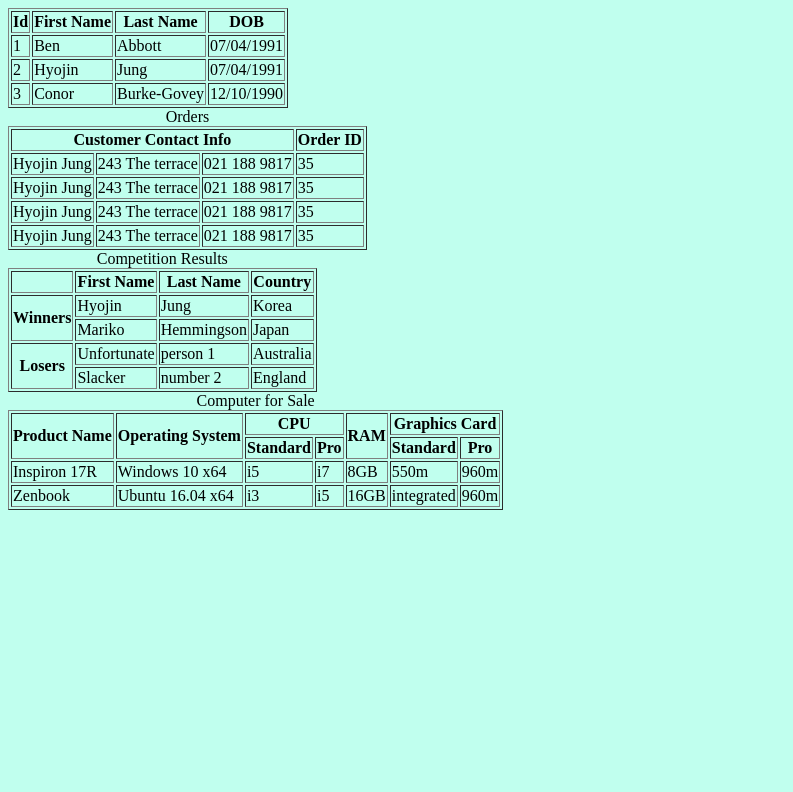
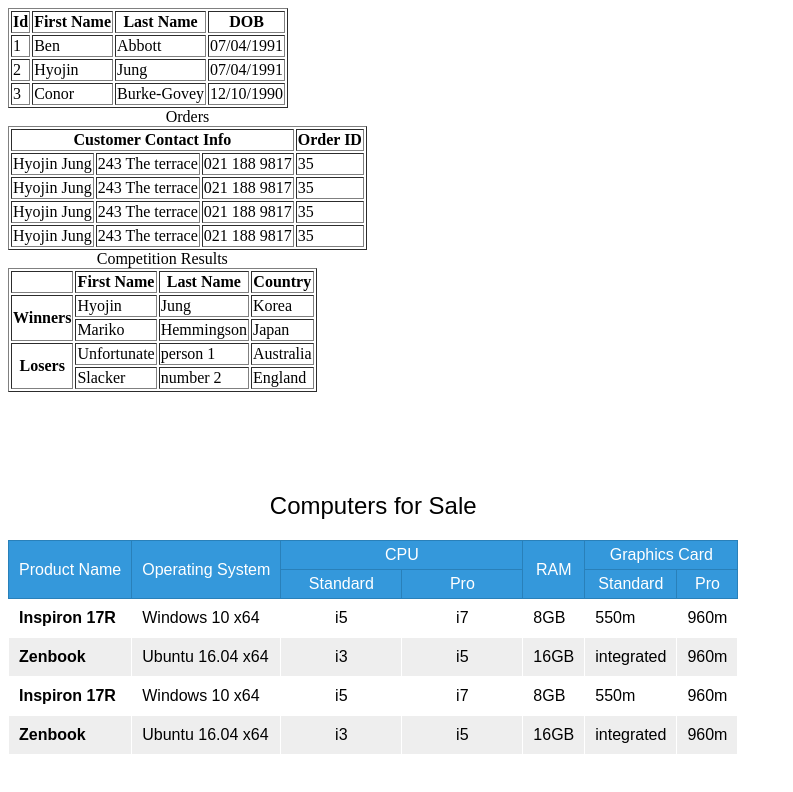
Before and after one commit to hyojinaaa/html-tables, a plain HTML site: page index.html in a window 1280 px wide. Shown: the whole page, without its empty margins (0-793 px from the left). Drawn offline with Linux system fonts and the light colour scheme.

Commit message:
Style our computer form

```diff
--- a/css/styles.css
+++ b/css/styles.css
@@ -1,5 +1,49 @@
-body {
+#computers {
+	font-family: Arial;
+	margin: 100px 0;
+	border: 1px solid #333333;
+	border-collapse: collapse;
+}
 
-	background-color: #c0ffee;
+#computers caption {
+	font-size: 24px;
+	margin-bottom: 20px;
+}
 
+#computers th {
+	background-color: #3498db;
+	color: white;
+	font-weight: lighter;
+	padding: 5px 10px;
+	border: 1px solid #2980b9;
 }
+
+#computers td:first-child {
+	font-weight: bold;
+}
+
+#computers tr:nth-child(2n) {
+	background-color: #eeeeee;
+}
+
+#computers td {
+	padding: 10px;
+	border: 1px solid white;
+}
+
+#computers tr:hover {
+	background-color: red;
+	color: white;
+}
+
+#cpu-pro, #cpu-standard {
+	width: 100px;
+}
+
+#computers td:nth-child(3) {
+	text-align: center;
+}
+
+#computers td:nth-child(4) {
+	text-align: center;
+}
--- a/index.html
+++ b/index.html
@@ -104,9 +104,9 @@
 		</tr>
 	</table>
 
-	<table border="1">
+	<table id="computers">
 
-		<caption>Computer for Sale</caption>
+		<caption>Computers for Sale</caption>
 	<tr>
 		<th rowspan="2">Product Name</th>
 		<th rowspan="2">Operating System</th>
@@ -119,12 +119,33 @@
 
 	<tr>
 
-		<th>Standard</th>
-		<th>Pro</th>
+		<th id="cpu-standard">Standard</th>
+		<th id="cpu-pro">Pro</th>
 
 		<th>Standard</th>
 		<th>Pro</th>
 	</tr>
+
+	<tr>
+		<td>Inspiron 17R</td>
+		<td>Windows 10 x64</td>
+		<td>i5</td>
+		<td>i7</td>
+		<td>8GB</td>
+		<td>550m</td>
+		<td>960m</td>
+	</tr>
+
+	<tr>
+		<td>Zenbook</td>
+		<td>Ubuntu 16.04 x64</td>
+		<td>i3</td>
+		<td>i5</td>
+		<td>16GB</td>
+		<td>integrated</td>
+		<td>960m</td>
+	</tr>
+
 
 	<tr>
 		<td>Inspiron 17R</td>
```
